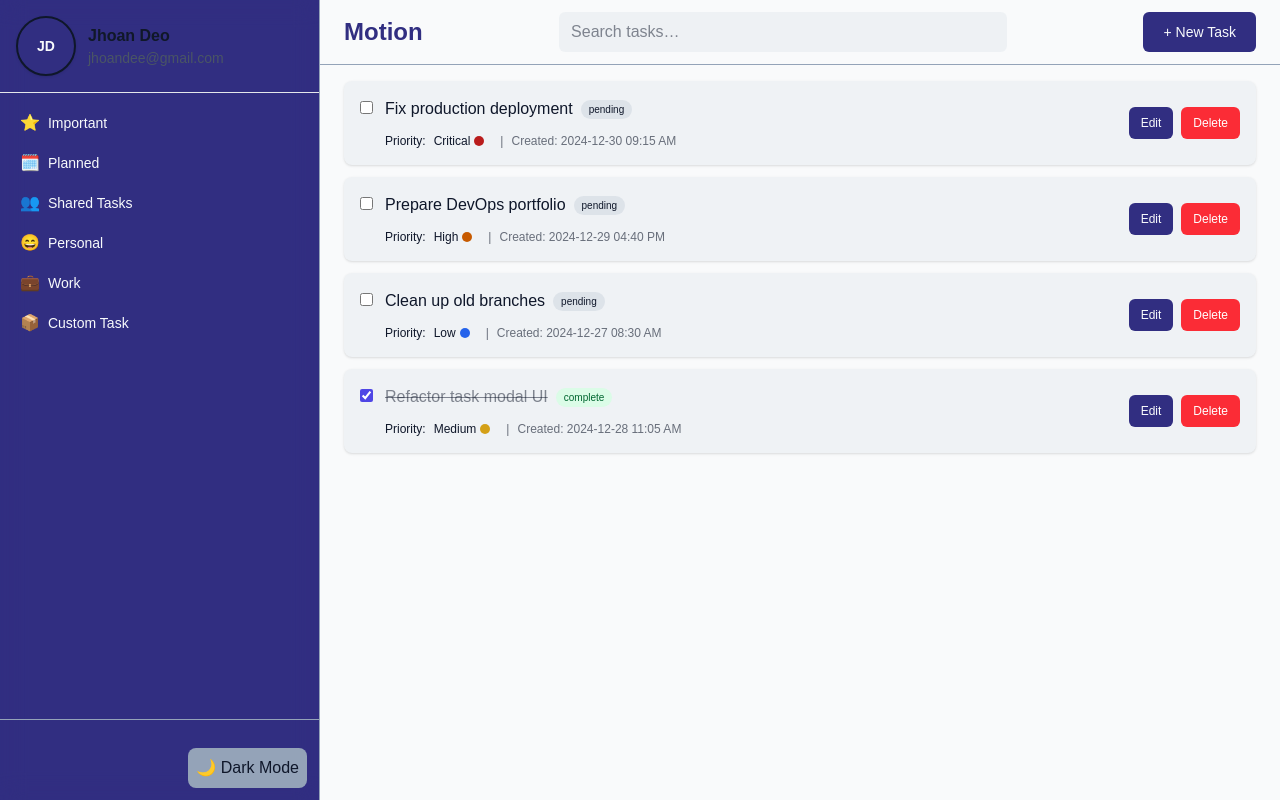
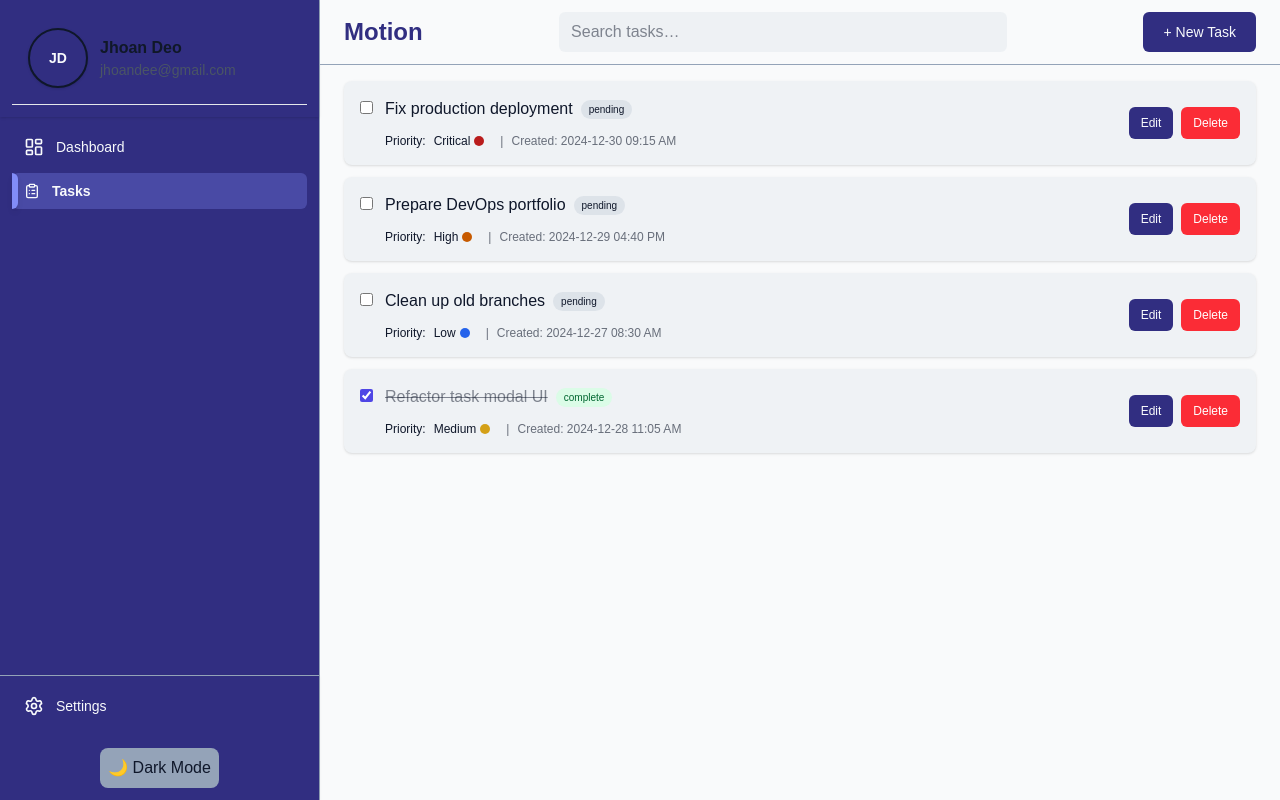
Before and after one commit to K3vwe/todo-ui, a Next.js app: page / in a window 1280 px wide. Built offline with nearby package versions, Linux system fonts and the light colour scheme.

Commit message:
Introduce Navigation to Sidebar pane

```diff
--- a/components/layout/AppShell.tsx
+++ b/components/layout/AppShell.tsx
@@ -1,14 +1,20 @@
 "use client";
 
+import { useState } from "react";
 import Sidebar from "./Sidebar";
 import MainWorkspace from "@/components/main/MainWorkspace";
 
 export default function AppShell() {
+  const [activeCategory, setActiveCategory] = useState("Tasks");
+
   return (
-    <div className="h-screen w-screen transition-colors duration-300 bg-(--background) text-(--foreground)">
+    <div className="h-screen w-screen bg-(--background) text-(--foreground)">
       <div className="grid grid-cols-12 h-full">
-        <Sidebar />
-        <MainWorkspace />
+        <Sidebar
+          activeCategory={activeCategory}
+          onSelect={setActiveCategory}
+        />
+        <MainWorkspace activeCategory={activeCategory} />
       </div>
     </div>
   );
--- a/components/layout/Sidebar.tsx
+++ b/components/layout/Sidebar.tsx
@@ -1,67 +1,98 @@
 "use client";
 
 import ProfileHeader from "../ProfileHeader";
-import categories from "@/data/categories";
 import ThemeToggle from "../ThemeToggle";
+import { Settings, LayoutDashboard, ClipboardList } from "lucide-react";
 
 interface SidebarProps {
   activeCategory?: string;
+  onSelect: (category: string) => void;
 }
 
-export default function Sidebar({ activeCategory }: SidebarProps) {
+export default function Sidebar({ activeCategory, onSelect }: SidebarProps) {
   return (
-    <aside
-      className="
-        col-span-12 md:col-span-3 h-full flex flex-col
-        bg-(--sidebar-bg) text-(--sidebar-text)
-        transition-colors duration-300
-      "
-    >
-      <div className="sticky top-0 h-full flex flex-col backdrop-blur-md border-r border-(--secondary)">
-        {/* Profile */}
-        <ProfileHeader
-          name="Jhoan Deo"
-          email="jhoandee@gmail.com"
-          profileImageUrl=""
-        />
+    <aside className="col-span-12 md:col-span-3 h-full flex flex-col bg-(--sidebar-bg) text-(--sidebar-text) transition-colors duration-300">
+      <div className="flex flex-col h-full border-r border-(--secondary)">
 
-        {/* Categories */}
-        <div className="flex-1 overflow-y-auto py-3 px-2 space-y-1 scrollbar-thin scrollbar-thumb-[var(--secondary)]/60 scrollbar-track-transparent">
-          {categories.map(({ icon, label, count }) => {
-            const isActive = activeCategory === label;
-            return (
-              <div
-                key={label}
-                className={`
-                  flex items-center justify-between px-3 py-1.5 cursor-pointer transition-colors relative
-                  ${isActive
-                    ? "bg-(--accent)/50 font-semibold rounded-md"
-                    : "hover:bg-(--sidebar-hover) rounded-md"
-                  }
-                `}
-              >
-                <div className="flex items-center gap-2">
-                  <span>{icon}</span>
-                  <span className="text-sm">{label}</span>
-                </div>
-                {count > 0 && (
-                  <span className="text-xs bg-(--secondary)/30 px-2 py-0.5 rounded-full">
-                    {count}
-                  </span>
-                )}
-                {isActive && (
-                  <span className="absolute left-0 h-full w-1.5 bg-(--accent) rounded-r-md shadow-md" />
-                )}
-              </div>
-            );
-          })}
+        {/* Sticky Profile Header */}
+        <div className="sticky top-0 z-10 bg-(--sidebar-bg) px-3 py-3 shadow-sm">
+          <ProfileHeader
+            name="Jhoan Deo"
+            email="jhoandee@gmail.com"
+            profileImageUrl=""
+          />
         </div>
 
-        {/* Theme toggle */}
-        <div className="flex justify-end py-3 px-3 border-t border-(--secondary)">
-          <ThemeToggle />
+        {/* Scrollable Navigation with modern scrollbar */}
+        <nav className="flex-1 overflow-y-auto px-3 py-3 space-y-2
+                        scrollbar-thin scrollbar-thumb-(--accent)/50 scrollbar-track-(--sidebar-bg) scrollbar-thumb-rounded-md">
+          <SidebarItem
+            label="Dashboard"
+            icon={<LayoutDashboard size={20} />}
+            active={activeCategory === "Dashboard"}
+            onClick={() => onSelect("Dashboard")}
+          />
+          <SidebarItem
+            label="Tasks"
+            icon={<ClipboardList size={16} />}
+            active={activeCategory === "Tasks"}
+            onClick={() => onSelect("Tasks")}
+          />
+          {/* Add more sections here */}
+        </nav>
+
+        {/* Sticky Footer */}
+        <div className="sticky bottom-0 z-10 bg-(--sidebar-bg) px-3 py-3 border-t border-(--secondary) shadow-sm space-y-2">
+          <SidebarItem
+            label="Settings"
+            icon={<Settings size={20} />}
+            active={activeCategory === "Settings"}
+          />
+          <div className="flex justify-center">
+            <ThemeToggle />
+          </div>
         </div>
       </div>
     </aside>
   );
 }
+
+/* ===================== */
+/* Reusable Item for Sidebar */
+/* ===================== */
+function SidebarItem({
+  label,
+  icon,
+  count,
+  active,
+  onClick,
+}: {
+  label: string;
+  icon: React.ReactNode;
+  count?: number;
+  active?: boolean;
+  onClick?: () => void;
+}) {
+  return (
+    <div
+      onClick={onClick}
+      className={`
+        relative flex items-center gap-3 px-3 py-2 rounded-md cursor-pointer transition-colors
+        ${active ? "bg-(--accent)/30 font-semibold" : "hover:bg-(--sidebar-hover)"}
+      `}
+    >
+      <span className="shrink-0">{icon}</span>
+      <span className="text-sm truncate">{label}</span>
+
+      {count !== undefined && count > 0 && (
+        <span className="ml-auto text-xs bg-(--secondary)/30 px-2 py-0.5 rounded-full">
+          {count}
+        </span>
+      )}
+
+      {active && (
+        <span className="absolute left-0 h-full w-1.5 bg-(--accent) rounded-r-md shadow-md" />
+      )}
+    </div>
+  );
+}
--- a/components/main/MainWorkspace.tsx
+++ b/components/main/MainWorkspace.tsx
@@ -5,9 +5,14 @@ import WorkspaceHeader from "./WorkspaceHeader";
 import TaskList from "./TaskList";
 import EditTaskModal from "./EditTaskModal";
 import NewTaskModal from "./NewTaskModal";
+import DashboardComingSoon from "@/components/sidebar/DashboardComingSoon";
 import { Task, mockTasks } from "@/data/mockTasks";
 
-export default function MainWorkspace() {
+interface MainWorkspaceProps {
+  activeCategory: string;
+}
+
+export default function MainWorkspace({ activeCategory }: MainWorkspaceProps) {
   const [isScrolled, setIsScrolled] = useState(false);
   const [isLoading, setIsLoading] = useState(true);
   const [tasks, setTasks] = useState<Task[]>([]);
@@ -16,14 +21,30 @@ export default function MainWorkspace() {
   const [searchQuery, setSearchQuery] = useState("");
 
   useEffect(() => {
+    if (activeCategory !== "Tasks") return;
+
     const timer = setTimeout(() => {
       setTasks(mockTasks);
       setIsLoading(false);
     }, 800);
 
     return () => clearTimeout(timer);
-  }, []);
+  }, [activeCategory]);
 
+  /* =====================
+     DASHBOARD PLACEHOLDER
+     ===================== */
+  if (activeCategory === "Dashboard") {
+    return (
+      <main className="col-span-12 md:col-span-9 h-full flex items-center justify-center bg-(--background) text-(--foreground)">
+        <DashboardComingSoon />
+      </main>
+    );
+  }
+
+  /* =====================
+     TASKS LOGIC
+     ===================== */
   const handleToggleTask = (id: string) => {
     setTasks(prev =>
       prev.map(task =>
@@ -31,7 +52,9 @@ export default function MainWorkspace() {
           ? {
               ...task,
               completed: !task.completed,
-              completedAt: !task.completed ? new Date().toISOString() : undefined,
+              completedAt: !task.completed
+                ? new Date().toISOString()
+                : undefined,
             }
           : task
       )
@@ -44,7 +67,8 @@ export default function MainWorkspace() {
         task.id === updatedTask.id
           ? {
               ...updatedTask,
-              startedAt: updatedTask.startedAt ?? new Date().toISOString(),
+              startedAt:
+                updatedTask.startedAt ?? new Date().toISOString(),
             }
           : task
       )
@@ -55,37 +79,37 @@ export default function MainWorkspace() {
     setTasks(prev => prev.filter(task => task.id !== id));
   };
 
-  const handleEditClick = (task: Task) => setEditingTask(task);
-  const handleCloseModal = () => setEditingTask(null);
-
   const filteredTasks = tasks.filter(task =>
     task.title.toLowerCase().includes(searchQuery.toLowerCase())
   );
 
+  /* =====================
+     TASKS UI
+     ===================== */
   return (
     <main className="col-span-12 md:col-span-9 h-full flex flex-col bg-(--background) text-(--foreground) overflow-hidden transition-colors">
-      {/* Workspace Header */}
+      {/* Header */}
       <WorkspaceHeader
         isScrolled={isScrolled}
         onAddTaskClick={() => setShowNewTaskModal(true)}
         onSearchChange={setSearchQuery}
       />
 
-      {/* Task List Scrollable Area */}
+      {/* Scrollable Content */}
       <div
         onScroll={e => setIsScrolled(e.currentTarget.scrollTop > 0)}
-        className="flex-1 overflow-y-auto px-6 py-4 bg-(--background) scrollbar-thin scrollbar-thumb-[var(--secondary)] scrollbar-track-transparent transition-colors"
+        className="flex-1 overflow-y-auto px-6 py-4 scrollbar-thin scrollbar-thumb-[var(--secondary)] scrollbar-track-transparent"
       >
         <TaskList
           tasks={filteredTasks}
           isLoading={isLoading}
           onToggle={handleToggleTask}
-          onEdit={handleEditClick}
+          onEdit={setEditingTask}
           onDelete={handleDeleteTask}
         />
       </div>
 
-      {/* New Task Modal */}
+      {/* Modals */}
       <NewTaskModal
         isOpen={showNewTaskModal}
         onClose={() => setShowNewTaskModal(false)}
@@ -93,11 +117,10 @@ export default function MainWorkspace() {
         nextId={(tasks.length + 1).toString()}
       />
 
-      {/* Edit Task Modal */}
       <EditTaskModal
         task={editingTask}
         onSave={handleEditTask}
-        onClose={handleCloseModal}
+        onClose={() => setEditingTask(null)}
       />
     </main>
   );
--- /dev/null
+++ b/components/sidebar/DashboardComingSoon.tsx
@@ -0,0 +1,26 @@
+"use client";
+
+export default function DashboardComingSoon() {
+  return (
+    <div className="h-full flex flex-col items-center justify-center text-center px-6 gap-3">
+      {/* Icon */}
+      <div className="text-4xl mb-2 opacity-80">📊</div>
+
+      {/* Title */}
+      <h1 className="text-2xl font-semibold text-(--foreground)">
+        Dashboard
+      </h1>
+
+      {/* Description */}
+      <p className="text-sm max-w-xs text-(--secondary)">
+        This feature is coming soon 🚧. Your future dashboard will display insights,
+        trends, and your key metrics at a glance.
+      </p>
+
+      {/* Optional roadmap hint */}
+      <p className="text-xs text-(--secondary) opacity-70">
+        Planned feature · Active design
+      </p>
+    </div>
+  );
+}
--- a/package.json
+++ b/package.json
@@ -10,6 +10,7 @@
   },
   "dependencies": {
     "clsx": "^2.1.1",
+    "lucide-react": "^0.562.0",
     "next": "16.0.10",
     "react": "19.2.1",
     "react-dom": "19.2.1"
```
Also changed, not shown: 1 other file (tests, documents, lock files or other folders).
